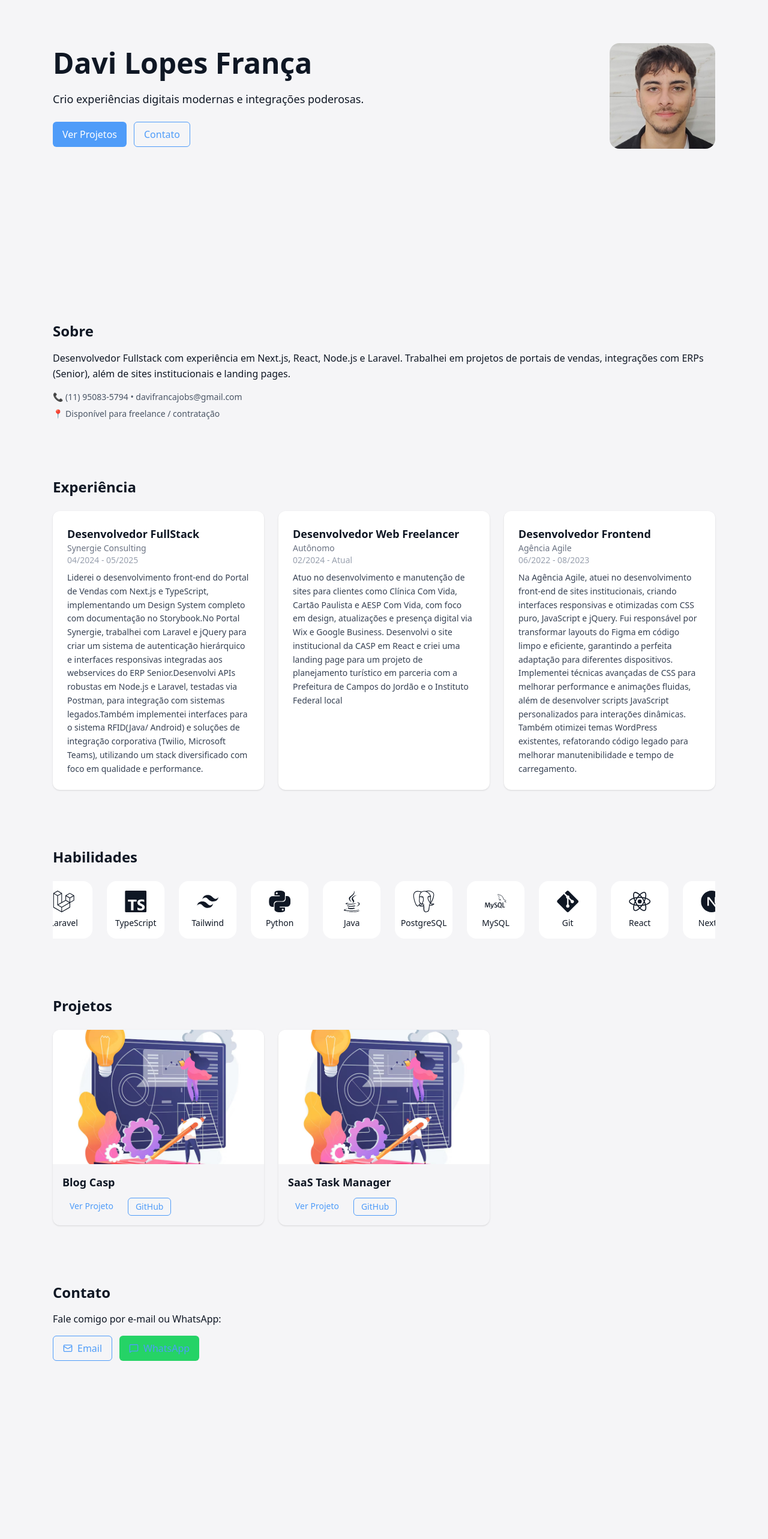
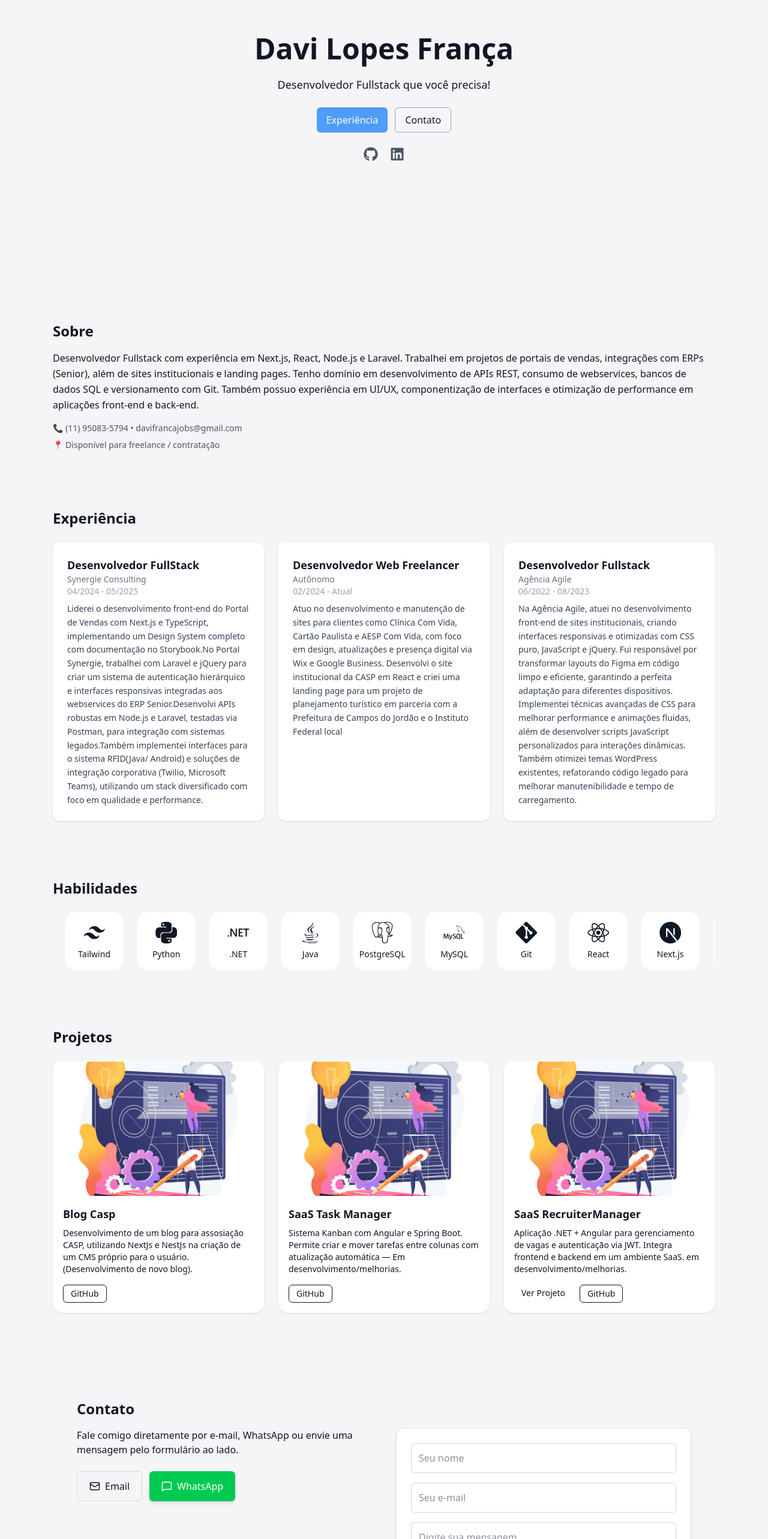
Before and after one commit to Davi-France/portfolio, a Next.js app: page / in a window 1280 px wide. Shown: the part 200-2766 px from the top of the page at 60% size. Before the commit the page ends 2549 px from the top, so only its background shows below. Built offline with nearby package versions, Linux system fonts and the light colour scheme.

Commit message:
ajustes no Hero, experience e adição de informações no projetos em desenvolvimento

```diff
--- a/app/globals.css
+++ b/app/globals.css
@@ -35,9 +35,7 @@ body {
 }
 
 
-a {
-  color: rgb(var(--accent));
-}
+
 
 
 header {
--- a/app/page.tsx
+++ b/app/page.tsx
@@ -1,8 +1,9 @@
 import About from "@/components/about";
 import Contact from "@/components/contact";
 import { Experience } from "@/components/experience";
+import Footer from "@/components/footer";
 import Hero from "@/components/hero";
-import { Projects } from "@/components/projects";
+import Projects from "@/components/projects";
 import Skills from "@/components/skills";
 
 
@@ -27,6 +28,9 @@ export default function Page() {
       <section id="contact" className="pt-24">
         <Contact />
       </section>
+      <section id="footer" className="pt-24">
+        <Footer />
+      </section>
     </>
   )
 }
--- a/components/about.tsx
+++ b/components/about.tsx
@@ -7,7 +7,7 @@ export default function About() {
         <motion.div initial={{ y: 12, opacity: 0 }} whileInView={{ y: 0, opacity: 1 }} viewport={{ once: true }} transition={{ duration: 0.6 }}>
             <h2 className="text-2xl font-semibold">Sobre</h2>
             <p className="mt-4 text-base leading-relaxed text-muted-light dark:text-gray-300">
-                Desenvolvedor Fullstack com experiência em Next.js, React, Node.js e Laravel. Trabalhei em projetos de portais de vendas, integrações com ERPs (Senior), além de sites institucionais e landing pages.
+                Desenvolvedor Fullstack com experiência em Next.js, React, Node.js e Laravel. Trabalhei em projetos de portais de vendas, integrações com ERPs (Senior), além de sites institucionais e landing pages. Tenho domínio em desenvolvimento de APIs REST, consumo de webservices, bancos de dados SQL e versionamento com Git. Também possuo experiência em UI/UX, componentização de interfaces e otimização de performance em aplicações front-end e back-end.
             </p>
             <ul className="mt-4 space-y-2 text-sm text-gray-600 dark:text-gray-400">
                 <li>📞 (11) 95083-5794 • davifrancajobs@gmail.com</li>
--- a/components/contact.tsx
+++ b/components/contact.tsx
@@ -1,20 +1,126 @@
 "use client"
-import { Mail, MessageSquare } from 'lucide-react'
-
+import { Mail, MessageSquare, Send } from "lucide-react"
+import { motion } from "framer-motion"
+import { useState, useRef } from "react"
+import emailjs from "@emailjs/browser"
 
 export default function Contact() {
-    const email = 'davifrancajobs@gmail.com'
-    const phone = '5511950835794'
+    const phone = "5511950835794"
+    const email = "davifrancajobs@gmail.com"
+    const [sent, setSent] = useState(false)
+    const [loading, setLoading] = useState(false)
+    const form = useRef<HTMLFormElement>(null)
 
+    const sendEmail = (e: React.FormEvent) => {
+        e.preventDefault()
+        setLoading(true)
+
+        if (!form.current) return
+
+        emailjs
+            .sendForm(
+                "service_lqu5mxr",
+                "template_nw41qex",
+                form.current,
+                "WjwBU-mBlGZswP81_"
+            )
+            .then(
+                () => {
+                    setSent(true)
+                    setLoading(false)
+                },
+                (error) => {
+                    console.error("Erro ao enviar e-mail:", error)
+                    setLoading(false)
+                    alert("❌ Ocorreu um erro ao enviar sua mensagem. Tente novamente.")
+                }
+            )
+    }
 
     return (
-        <div>
-            <h2 className="text-2xl font-semibold">Contato</h2>
-            <p className="mt-4 text-muted-light dark:text-gray-300">Fale comigo por e-mail ou WhatsApp:</p>
-            <div className="mt-4 flex gap-3">
-                <a href={`mailto:${email}`} className="inline-flex items-center gap-2 px-4 py-2 rounded-md border"> <Mail size={16} /> Email</a>
-                <a target="_blank" rel="noreferrer" href={`https://wa.me/${phone}`} className="inline-flex items-center gap-2 px-4 py-2 rounded-md bg-[#25D366] text-white"> <MessageSquare size={16} /> WhatsApp</a>
+        <motion.div
+            initial={{ opacity: 0, y: 12 }}
+            whileInView={{ opacity: 1, y: 0 }}
+            viewport={{ once: true }}
+            transition={{ duration: 0.6 }}
+            className="max-w-5xl mx-auto mt-12"
+        >
+            <h2 className="text-2xl font-semibold mb-4 text-center md:text-left">Contato</h2>
+
+            <div className="grid md:grid-cols-2 gap-10 items-start">
+                <div>
+                    <p className="text-muted-light dark:text-gray-300 mb-6">
+                        Fale comigo diretamente por e-mail, WhatsApp ou envie uma mensagem pelo formulário ao lado.
+                    </p>
+
+                    <div className="flex flex-col sm:flex-row gap-3">
+                        <a
+                            href={`mailto:${email}`}
+                            className="inline-flex items-center justify-center gap-2 px-5 py-3 rounded-md border border-gray-300  dark:border-gray-700  transition"
+                        >
+                            <Mail size={18} /> Email
+                        </a>
+
+                        <a
+                            target="_blank"
+                            rel="noreferrer"
+                            href={`https://wa.me/${phone}`}
+                            className="inline-flex items-center justify-center gap-2 px-5 py-3 rounded-md bg-green-500 text-white font-medium shadow-md hover:bg-green-600 transition-transform hover:-translate-y-0.5"
+                        >
+                            <MessageSquare size={18} /> WhatsApp
+                        </a>
+                    </div>
+                </div>
+
+                {!sent ? (
+                    <form
+                        ref={form}
+                        onSubmit={sendEmail}
+                        className="flex flex-col gap-4 surface-light dark:surface-dark p-6 rounded-lg shadow-md border border-gray-200 dark:border-gray-700"
+                    >
+                        <input
+                            type="text"
+                            name="user_name"
+                            placeholder="Seu nome"
+                            required
+                            className="p-3 rounded-md border border-gray-300 dark:border-gray-700 bg-transparent dark:bg-transparent text-gray-800 dark:text-gray-100 focus:outline-none focus:ring-2 focus:ring-blue-500"
+                        />
+                        <input
+                            type="email"
+                            name="user_email"
+                            placeholder="Seu e-mail"
+                            required
+                            className="p-3 rounded-md border border-gray-300 dark:border-gray-700 bg-transparent dark:bg-transparent text-gray-800 dark:text-gray-100 focus:outline-none focus:ring-2 focus:ring-blue-500"
+                        />
+                        <textarea
+                            name="message"
+                            placeholder="Digite sua mensagem..."
+                            rows={4}
+                            required
+                            className="p-3 rounded-md border border-gray-300 dark:border-gray-700 bg-transparent dark:bg-transparent text-gray-800 dark:text-gray-100 focus:outline-none focus:ring-2 focus:ring-blue-500"
+                        />
+                        <button
+                            type="submit"
+                            disabled={loading}
+                            className={`flex items-center justify-center gap-2 px-4 py-3 rounded-md bg-blue-500 text-white font-semibold shadow-md transition ${loading
+                                ? "opacity-70 cursor-not-allowed"
+                                : "hover:bg-blue-600 hover:-translate-y-0.5"
+                                }`}
+                        >
+                            {loading ? "Enviando..." : (
+                                <>
+                                    <Send size={18} /> Enviar Mensagem
+                                </>
+                            )}
+                        </button>
+                    </form>
+                ) : (
+                    <div className="p-6 bg-green-50 dark:bg-green-900/20 border border-green-400 rounded-lg text-green-600 dark:text-green-400">
+                        ✅ Mensagem enviada com sucesso!
+                        <br /> Entrarei em contato em breve.
+                    </div>
+                )}
             </div>
-        </div>
+        </motion.div>
     )
 }
--- a/components/experience.tsx
+++ b/components/experience.tsx
@@ -9,7 +9,7 @@ const experiences = [
         title: 'Desenvolvedor Web Freelancer', company: 'Autônomo', period: '02/2024 - Atual', desc: 'Atuo no desenvolvimento e manutenção de sites para clientes como Clínica Com Vida, Cartão Paulista e AESP Com Vida, com foco em design, atualizações e presença digital via Wix e Google Business. Desenvolvi o site institucional da CASP em React e criei uma landing page para um projeto de planejamento turístico em parceria com a Prefeitura de Campos do Jordão e o Instituto Federal local'
     },
     {
-        title: 'Desenvolvedor Frontend', company: 'Agência Agile', period: '06/2022 - 08/2023', desc: 'Na Agência Agile, atuei no desenvolvimento front-end de sites institucionais, criando interfaces responsivas e otimizadas com CSS puro, JavaScript e jQuery. Fui responsável por transformar layouts do Figma em código limpo e eficiente, garantindo a perfeita adaptação para diferentes dispositivos. Implementei técnicas avançadas de CSS para melhorar performance e animações fluidas, além de desenvolver scripts JavaScript personalizados para interações dinâmicas. Também otimizei temas WordPress existentes, refatorando código legado para melhorar manutenibilidade e tempo de carregamento.'
+        title: 'Desenvolvedor Fullstack', company: 'Agência Agile', period: '06/2022 - 08/2023', desc: 'Na Agência Agile, atuei no desenvolvimento front-end de sites institucionais, criando interfaces responsivas e otimizadas com CSS puro, JavaScript e jQuery. Fui responsável por transformar layouts do Figma em código limpo e eficiente, garantindo a perfeita adaptação para diferentes dispositivos. Implementei técnicas avançadas de CSS para melhorar performance e animações fluidas, além de desenvolver scripts JavaScript personalizados para interações dinâmicas. Também otimizei temas WordPress existentes, refatorando código legado para melhorar manutenibilidade e tempo de carregamento.'
     }
 ]
 
--- a/components/hero.tsx
+++ b/components/hero.tsx
@@ -1,24 +1,52 @@
 "use client"
-import Image from 'next/image'
 import { motion } from 'framer-motion'
-
+import { FaGithub, FaLinkedin } from 'react-icons/fa'
 
 export default function Hero() {
     return (
-        <div className="min-h-[70vh] flex flex-col md:flex-row items-center gap-8">
-            <motion.div initial={{ x: -40, opacity: 0 }} animate={{ x: 0, opacity: 1 }} transition={{ duration: 0.6 }} className="flex-1">
-                <h1 className="text-4xl md:text-5xl font-extrabold leading-tight">Davi Lopes França</h1>
-                <p className="mt-4 text-lg text-muted-light dark:text-gray-300">Crio experiências digitais modernas e integrações poderosas.</p>
-                <div className="mt-6 flex gap-3">
-                    <a href="#projects" className="btn-primary">Ver Projetos</a>
-                    <a href="#contact" className="inline-flex items-center gap-2 px-4 py-2 rounded-md border">Contato</a>
-                </div>
-            </motion.div>
+        <motion.section
+            initial={{ y: 20, opacity: 0 }}
+            animate={{ y: 0, opacity: 1 }}
+            transition={{ duration: 0.6 }}
+            className="min-h-[70vh] flex flex-col items-center justify-center text-center px-4"
+        >
+            <h1 className="text-4xl md:text-5xl font-extrabold leading-tight">
+                Davi Lopes França
+            </h1>
+            <p className="mt-4 text-lg text-muted-light dark:text-gray-300">
+                Desenvolvedor Fullstack que você precisa!
+            </p>
 
+            <div className="mt-6 flex flex-wrap justify-center gap-3">
+                <a href="#experience" className="btn-primary">
+                    Experiência
+                </a>
+                <a
+                    href="#contact"
+                    className="inline-flex items-center gap-2 px-4 py-2 rounded-md border border-gray-400 dark:border-gray-600 transition"
+                >
+                    Contato
+                </a>
+            </div>
 
-            <motion.div initial={{ scale: 0.96, opacity: 0 }} animate={{ scale: 1, opacity: 1 }} transition={{ duration: 0.6 }} className="w-44 h-44 rounded-2xl overflow-hidden bg-surface flex-shrink-0 shadow-soft">
-                <Image src="/fotoeu.jpeg" alt="Foto" width={176} height={176} />
-            </motion.div>
-        </div>
+            <div className="mt-6 flex gap-5 text-2xl text-gray-600 dark:text-gray-300">
+                <a
+                    href="https://github.com/Davi-France"
+                    target="_blank"
+                    rel="noopener noreferrer"
+                    className="hover:text-accent transition"
+                >
+                    <FaGithub />
+                </a>
+                <a
+                    href="https://www.linkedin.com/in/davifran%C3%A7a/"
+                    target="_blank"
+                    rel="noopener noreferrer"
+                    className="hover:text-accent transition"
+                >
+                    <FaLinkedin />
+                </a>
+            </div>
+        </motion.section>
     )
 }
--- a/components/projects.tsx
+++ b/components/projects.tsx
@@ -2,29 +2,38 @@
 import { motion, AnimatePresence } from 'framer-motion'
 import Image from 'next/image'
 import { useState } from 'react'
-import { SiReact, SiNextdotjs, SiLaravel, SiNodedotjs, SiTailwindcss, SiNestjs, SiMysql, SiAngular, SiSpring, SiTypescript, SiCss3, SiSass } from 'react-icons/si'
+import {
+    SiReact, SiNextdotjs, SiLaravel, SiNodedotjs, SiTailwindcss,
+    SiNestjs, SiMysql, SiAngular, SiSpring, SiTypescript,
+    SiCss3, SiSass, SiDotnet
+} from 'react-icons/si'
 
 const projects = [
     {
         title: 'Blog Casp',
-        desc: 'Desenvolvimento de um blog para assosiação CASP, utilizando NextJs e NestJs na criação de um CMS próprio para o usuario',
+        desc: 'Desenvolvimento de um blog para assosiação CASP, utilizando NextJs e NestJs na criação de um CMS próprio para o usuário. (Desenvolvimento de novo blog).',
         img: '/projects/vetor-project.png',
         stacks: [SiNextdotjs, SiNestjs, SiMysql, SiTailwindcss, SiTypescript, SiCss3],
         github: 'https://github.com/Davi-France/blog-casp',
-        link: 'https://github.com/Davi-France/blog-casp'
     },
     {
         title: 'SaaS Task Manager',
-        desc: 'Um sistema de gerenciamento de tarefas estilo Kanban, desenvolvido com Angular no front-end e Spring Boot no back-end. Permite criar, visualizar e mover tarefas entre colunas("Todo", "In Progress" e "Done"), com atualização automática do status no backe',
+        desc: 'Sistema Kanban com Angular e Spring Boot. Permite criar e mover tarefas entre colunas com atualização automática — Em desenvolvimento/melhorias.',
         img: '/projects/vetor-project.png',
         stacks: [SiAngular, SiSpring, SiMysql, SiTypescript, SiCss3, SiSass],
         github: 'https://github.com/Davi-France/saas-task-manager',
-        link: 'https://github.com/Davi-France/saas-task-manager'
     },
-
+    {
+        title: 'SaaS RecruiterManager',
+        desc: 'Aplicação .NET + Angular para gerenciamento de vagas e autenticação via JWT. Integra frontend e backend em um ambiente SaaS. em desenvolvimento/melhorias.',
+        img: '/projects/vetor-project.png',
+        stacks: [SiAngular, SiDotnet, SiMysql, SiTypescript],
+        github: 'https://github.com/Davi-France/saas-net-angular',
+        link: 'https://youtu.be/0CoeddJVIWI'
+    },
 ]
 
-export function Projects() {
+export default function Projects() {
     const [openIndex, setOpenIndex] = useState<number | null>(null)
 
     return (
@@ -35,24 +44,47 @@ export function Projects() {
             transition={{ duration: 0.6 }}
         >
             <h2 className="text-2xl font-semibold mb-6">Projetos</h2>
+
             <div className="grid grid-cols-1 md:grid-cols-3 gap-6">
                 {projects.map((p, i) => (
                     <div key={i}>
                         <div
                             onClick={() => setOpenIndex(i)}
-                            className="cursor-pointer group overflow-hidden rounded-xl shadow-sm hover:shadow-md transition relative"
+                            className="cursor-pointer group overflow-hidden rounded-2xl surface-light dark:surface-dark shadow-sm hover:shadow-md transition border border-transparent hover:border-accent"
                         >
-                            <Image src={p.img} alt={p.title} width={400} height={300} className="object-cover w-full h-56" />
+                            <Image
+                                src={p.img}
+                                alt={p.title}
+                                width={400}
+                                height={300}
+                                className="object-cover w-full h-56"
+                            />
                             <div className="p-4">
                                 <h3 className="font-semibold text-lg">{p.title}</h3>
-                                <div className="flex gap-3 mt-3">
-                                    <a href={p.link} target="_blank" className="px-3 py-1 text-sm bg-accent text-white rounded-md">Ver Projeto</a>
-                                    <a href={p.github} target="_blank" className="px-3 py-1 text-sm border rounded-md border-accent text-accent">GitHub</a>
+                                <p className="mt-2 text-sm text-muted-light dark:text-gray-300">
+                                    {p.desc}
+                                </p>
+                                <div className="flex gap-3 mt-4">
+                                    {p.link && (
+                                        <a
+                                            href={p.link}
+                                            target="_blank"
+                                            className="px-3 py-1 text-sm rounded-md bg-accent text-blue hover:opacity-90 transition"
+                                        >
+                                            Ver Projeto
+                                        </a>
+                                    )}
+                                    <a
+                                        href={p.github}
+                                        target="_blank"
+                                        className="px-3 py-1 text-sm border rounded-md border-accent text-accent hover:bg-blue-200 transition hover:bg-accent"
+                                    >
+                                        GitHub
+                                    </a>
                                 </div>
                             </div>
                         </div>
 
-                        {/* Modal Framer Motion */}
                         <AnimatePresence>
                             {openIndex === i && (
                                 <motion.div
@@ -67,21 +99,40 @@ export function Projects() {
                                         animate={{ scale: 1, opacity: 1 }}
                                         exit={{ scale: 0.9, opacity: 0 }}
                                         transition={{ duration: 0.3 }}
-                                        className="bg-white dark:bg-surface-dark rounded-xl p-6 max-w-lg w-full relative"
+                                        className="surface-light dark:surface-dark rounded-2xl p-6 max-w-lg w-full relative border border-gray-200 dark:border-gray-700"
                                         onClick={(e) => e.stopPropagation()}
                                     >
                                         <h3 className="text-xl font-semibold mb-2">{p.title}</h3>
-                                        <p className="text-sm text-gray-700 dark:text-gray-300 mb-4">{p.desc}</p>
+                                        <p className="text-sm text-muted-light dark:text-gray-300 mb-4">{p.desc}</p>
+
                                         <div className="flex gap-4 flex-wrap mb-4">
                                             {p.stacks.map((Icon, i) => (
-                                                <div key={i} className="flex items-center justify-center w-10 h-10 rounded-lg surface-light dark:surface-dark">
-                                                    <Icon size={24} />
+                                                <div
+                                                    key={i}
+                                                    className="flex items-center justify-center w-10 h-10 rounded-lg surface-light dark:surface-dark text-muted-light dark:text-gray-300"
+                                                >
+                                                    <Icon size={22} />
                                                 </div>
                                             ))}
                                         </div>
+
                                         <div className="flex gap-3">
-                                            <a href={p.link} target="_blank" className="px-3 py-1 text-sm bg-accent text-white rounded-md">Ver Projeto</a>
-                                            <a href={p.github} target="_blank" className="px-3 py-1 text-sm border rounded-md border-accent text-accent">GitHub</a>
+                                            {p.link && (
+                                                <a
+                                                    href={p.link}
+                                                    target="_blank"
+                                                    className="px-3 py-1 text-sm bg-accent text-gray rounded-md hover:opacity-90 transition"
+                                                >
+                                                    Ver Projeto
+                                                </a>
+                                            )}
+                                            <a
+                                                href={p.github}
+                                                target="_blank"
+                                                className="px-3 py-1 text-sm border rounded-md border-accent text-accent hover:bg-accent hover:bg-blue-200 transition"
+                                            >
+                                                GitHub
+                                            </a>
                                         </div>
                                     </motion.div>
                                 </motion.div>
--- a/components/skills.tsx
+++ b/components/skills.tsx
@@ -1,7 +1,7 @@
 "use client"
 import { motion } from 'framer-motion'
 import { FaJava } from 'react-icons/fa'
-import { SiReact, SiNextdotjs, SiNodedotjs, SiLaravel, SiTypescript, SiTailwindcss, SiPython, SiPostgresql, SiMysql, SiGit } from 'react-icons/si'
+import { SiReact, SiNextdotjs, SiNodedotjs, SiLaravel, SiTypescript, SiTailwindcss, SiPython, SiPostgresql, SiMysql, SiGit, SiDotnet } from 'react-icons/si'
 
 const skills = [
     { name: 'React', icon: SiReact },
@@ -11,6 +11,7 @@ const skills = [
     { name: 'TypeScript', icon: SiTypescript },
     { name: 'Tailwind', icon: SiTailwindcss },
     { name: 'Python', icon: SiPython },
+    { name: '.NET', icon: SiDotnet },
     { name: 'Java', icon: FaJava },
     { name: 'PostgreSQL', icon: SiPostgresql },
     { name: 'MySQL', icon: SiMysql },
@@ -31,7 +32,7 @@ export default function Skills() {
                 <motion.div
                     className="flex gap-6"
                     animate={{ x: ['0%', '-50%'] }}
-                    transition={{ duration: 20, ease: 'linear', repeat: Infinity }}
+                    transition={{ duration: 15, ease: 'linear', repeat: Infinity }}
                 >
                     {[...skills, ...skills].map((skill, i) => {
                         const Icon = skill.icon
--- a/package.json
+++ b/package.json
@@ -8,6 +8,8 @@
     "start": "next start"
   },
   "dependencies": {
+    "@emailjs/browser": "^4.4.1",
+    "emailjs-com": "^3.2.0",
     "framer-motion": "^12.23.24",
     "lucide-react": "^0.548.0",
     "next": "16.0.0",
```
Also changed, not shown: components/footer.tsx (added, +29 -0 lines), 1 other file (tests, documents, lock files or other folders).
